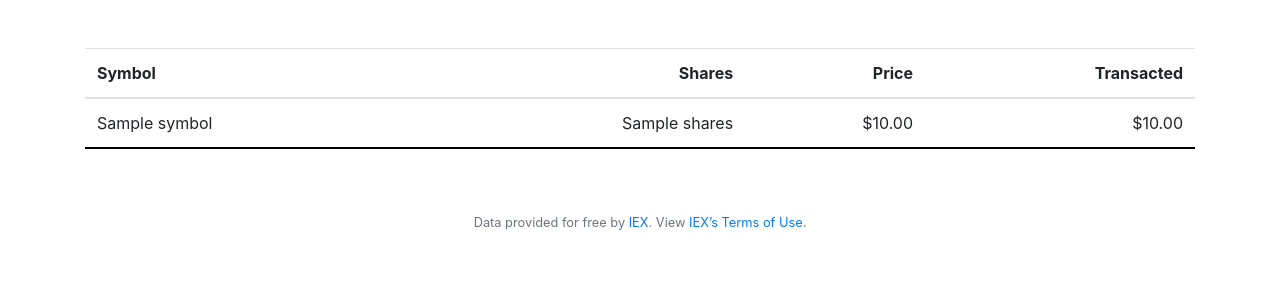
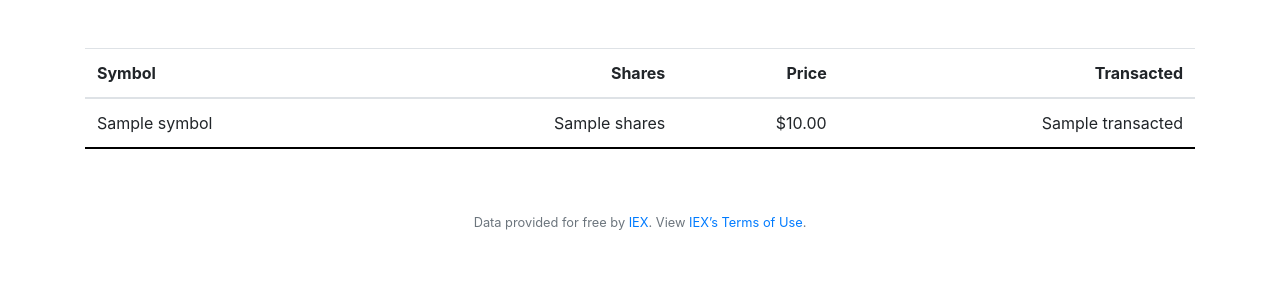
Before and after one commit to walshification/cs50, a Flask app: template pset9/finance/templates/history.html in a window 1280 px wide. Shown: the part 76-376 px from the top of the page. Run offline with Flask 2, Linux system fonts and the light colour scheme; the template is opened without the code that fills it: most values are stand-ins (such as "Sample title", 1, 10 or a date in 2020); some libraries are stand-ins or nearby versions.

Commit message:
Add transaction date and time to history page

```diff
--- a/pset9/finance/application.py
+++ b/pset9/finance/application.py
@@ -183,7 +183,9 @@ def history():
             "symbol": transaction["symbol"],
             "shares": transaction["shares"],
             "price": transaction["price"],
-            "total": transaction["shares"] * transaction["price"],
+            "transacted": datetime.fromtimestamp(
+                transaction["created_at"]
+            ).strftime("%Y-%m-%d %H:%M:%S"),
         }
         for transaction in transactions
     ]
--- a/pset9/finance/templates/history.html
+++ b/pset9/finance/templates/history.html
@@ -20,7 +20,7 @@
                     <td class="text-start">{{ stock["symbol"] }}</td>
                     <td class="text-end">{{ stock["shares"] }}</td>
                     <td class="text-end">{{ stock["price"] | usd }}</td>
-                    <td class="text-end">{{ stock["total"] | usd }}</td>
+                    <td class="text-end">{{ stock["transacted"] }}</td>
                 </tr>
             {% endfor %}
         </tbody>
```
